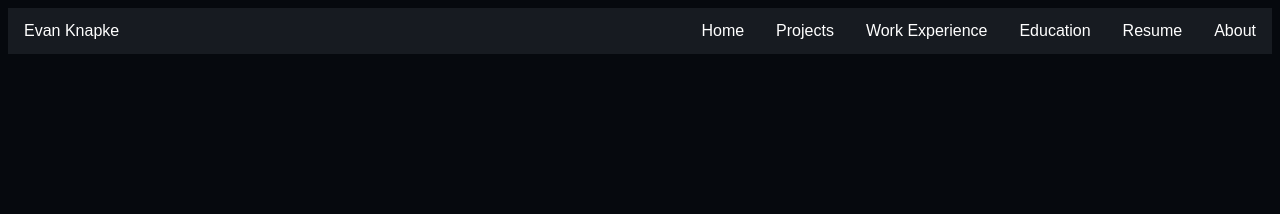
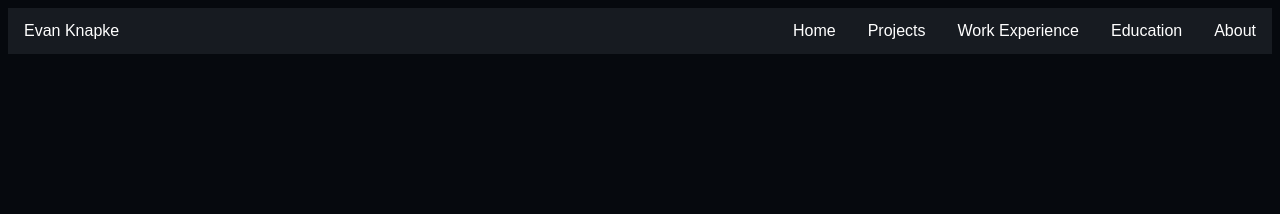
Before and after one commit to evanknapke/evanknapke.github.io, a Jekyll site: the page built from index.md, in a window 1280 px wide. Shown: the top 214 px of the page. Built offline with Jekyll 4.4.1, drawn with Linux system fonts in a browser that asks for light colours.

Commit message:
Remove resume from navbar and add link to about page

```diff
--- a/_layouts/about.html
+++ b/_layouts/about.html
@@ -25,7 +25,6 @@
           <ul>
             <li><a href="{{ "/" | absolute_url }}">{{ site.title | default: site.github.repository_name }}</a></li>
             <li><a href="/about/">About</a></li>
-            <li><a href="/files/knapke_resume.pdf" target="_blank">Resume</a></li>
             <li><a href="/education/">Education</a></li>
             <li><a href="/experience/">Work Experience</a></li>
             <li><a href="/projects/">Projects</a></li>
--- a/_layouts/education.html
+++ b/_layouts/education.html
@@ -21,7 +21,6 @@
           <ul>
             <li><a href="{{ "/" | absolute_url }}">{{ site.title | default: site.github.repository_name }}</a></li>
             <li><a href="/about/">About</a></li>
-            <li><a href="/files/knapke_resume.pdf" target="_blank">Resume</a></li>
             <li><a href="/education/">Education</a></li>
             <li><a href="/experience/">Work Experience</a></li>
             <li><a href="/projects/">Projects</a></li>
--- a/_layouts/home.html
+++ b/_layouts/home.html
@@ -22,7 +22,6 @@
           <ul>
             <li><a href="{{ "/" | absolute_url }}">{{ site.title | default: site.github.repository_name }}</a></li>
             <li><a href="/about/">About</a></li>
-            <li><a href="/files/knapke_resume.pdf" target="_blank">Resume</a></li>
             <li><a href="/education/">Education</a></li>
             <li><a href="/experience/">Work Experience</a></li>
             <li><a href="/projects/">Projects</a></li>
--- a/_layouts/page.html
+++ b/_layouts/page.html
@@ -21,7 +21,6 @@
           <ul>
             <li><a href="{{ "/" | absolute_url }}">{{ site.title | default: site.github.repository_name }}</a></li>
             <li><a href="/about/">About</a></li>
-            <li><a href="/files/knapke_resume.pdf" target="_blank">Resume</a></li>
             <li><a href="/education/">Education</a></li>
             <li><a href="/experience/">Work Experience</a></li>
             <li><a href="/projects/">Projects</a></li>
```
Also changed, not shown: pages/about.md (+2 -0 lines).
